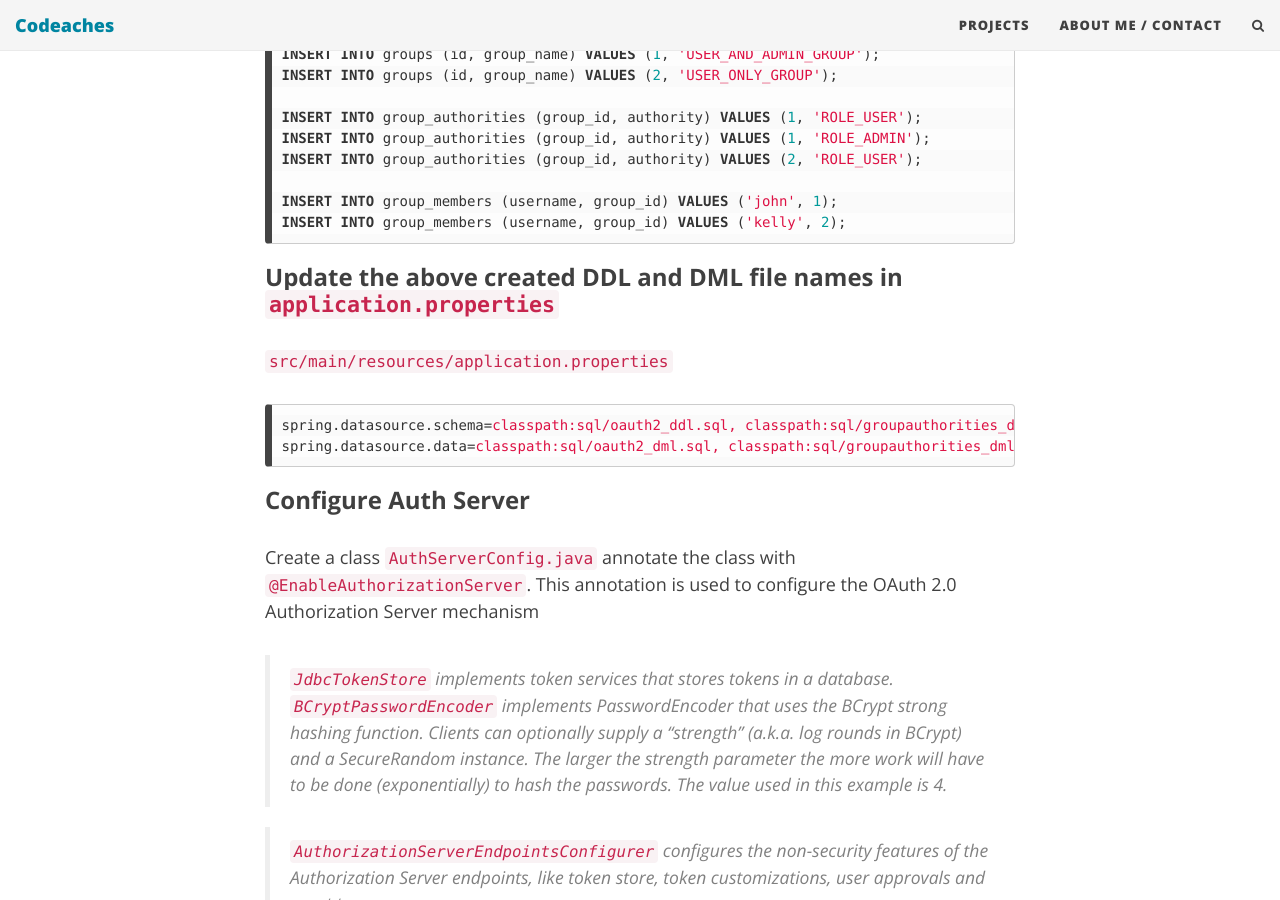
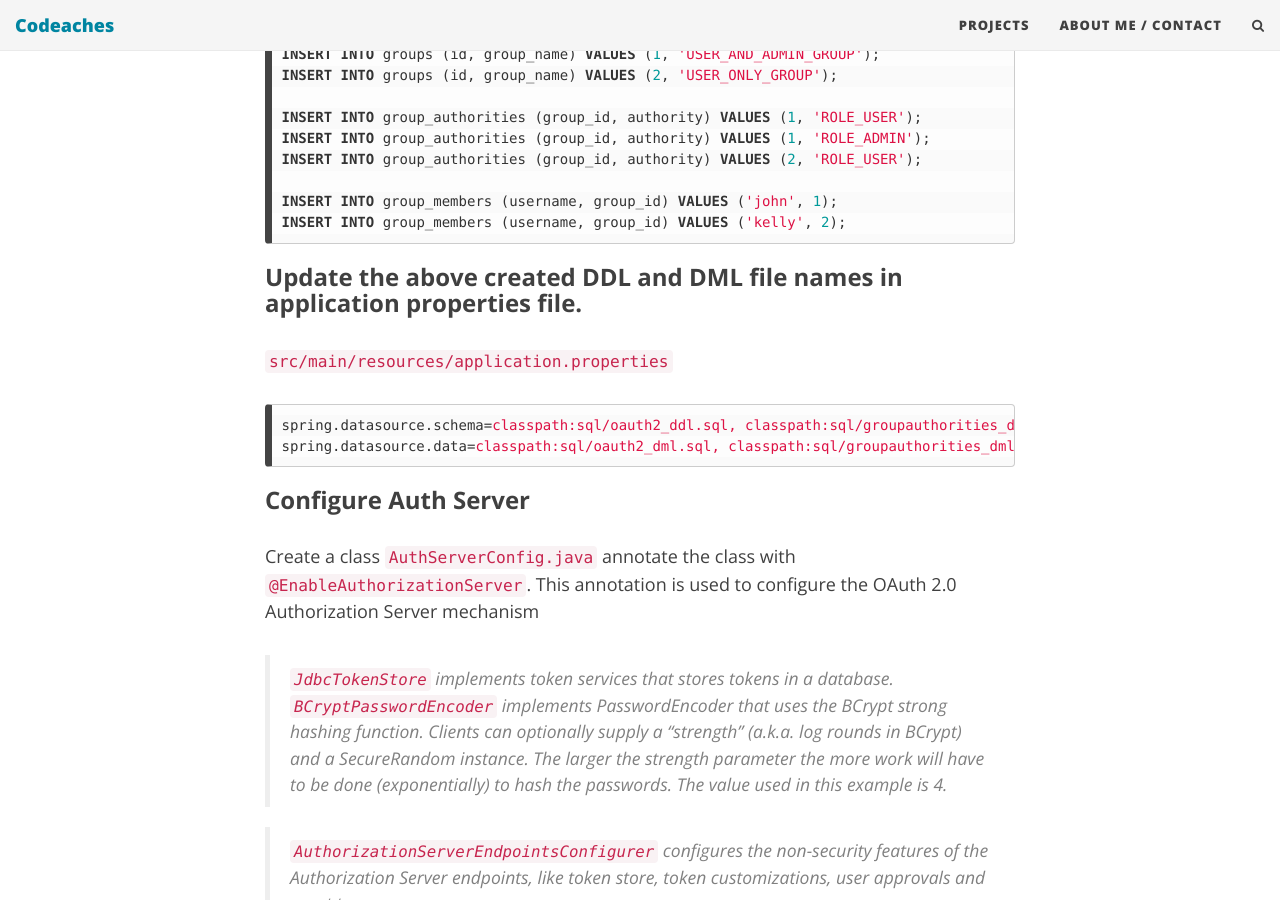
Before and after one commit to codeaches/codeaches.github.io, a Jekyll site: the page built from _posts/2018-12-20-Spring Boot-OAuth2 and Resource Server setup.md, in a window 1280 px wide and 900 px high, scrolled down 6056 px. Built offline with Jekyll 4.4.1, drawn with Linux system fonts in a browser that asks for light colours; nearby versions of some CDN libraries; comment, search, counter and statistics services are not loaded.

Commit message:
no message

````diff
--- a/_posts/2018-12-20-Spring Boot-OAuth2 and Resource Server setup.md
+++ b/_posts/2018-12-20-Spring Boot-OAuth2 and Resource Server setup.md
@@ -87,6 +87,7 @@
 > We shall run the `oauth2server project` on port 9050 instead of default port 8080
 
 `src/main/resources/application.properties`
+
 ```properties
 server.port=9050
 ```
@@ -103,6 +104,7 @@
 Let's create tables to hold the client, user and group details in embedded h2 db by providing the DDL scripts which runs during server startup.
 
 `src/main/resources/sql/oauth2_ddl.sql`
+
 ```sql
 drop table oauth_client_details if exists;
 create table oauth_client_details (
@@ -146,6 +148,7 @@
 Let's insert a record in `oauth_client_details` table for a client named `appclient` with a password `appclient@123`.
 
 `src/main/resources/sql/oauth2_dml.sql`
+
 ```sql
 INSERT INTO
   oauth_client_details (
@@ -180,6 +183,7 @@
 Let's create tables to hold the users and groups details in embedded h2 db by providing the DDL scripts which runs during server startup.
 
 `src/main/resources/sql/groupauthorities_ddl.sql`
+
 ```sql
 drop table users if exists;
 create table users(
@@ -219,6 +223,7 @@
 > The password needs to be saved to DB in Bcrypt format. I have used an online tool to Bcrypt the password with 4 rounds.
 
 `src/main/resources/sql/groupauthorities_dml.sql`
+
 ```sql
 INSERT INTO users (username,password,enabled)
 	VALUES ('john', '$2a$04$Ts1ry6sOr1BXXie5Eez.j.bsvqC0u3x7xAwOInn2qrItwsUUIC9li', TRUE);
@@ -236,9 +241,10 @@
 INSERT INTO group_members (username, group_id) VALUES ('kelly', 2);
 ```
 
-### Update the above created DDL and DML file names in `application.properties`
+### Update the above created DDL and DML file names in application properties file.
 
 `src/main/resources/application.properties`
+
 ```properties
 spring.datasource.schema=classpath:sql/oauth2_ddl.sql, classpath:sql/groupauthorities_ddl.sql
 spring.datasource.data=classpath:sql/oauth2_dml.sql, classpath:sql/groupauthorities_dml.sql
@@ -465,6 +471,7 @@
 We shall run the `petsore project` on port 8010 instead of default port 8080
 
 `src/main/resources/application.properties`
+
 ```properties
 server.port=8010
 ```
@@ -517,6 +524,7 @@
 ### Update `application.properties` with oauth2 client credentials and oauth2 check_token URL {#resourceserverchecktokenurl}
 
 `src/main/resources/application.properties`
+
 ```properties
 security.oauth2.client.client-id=appclient
 security.oauth2.client.client-secret=appclient@123
````
